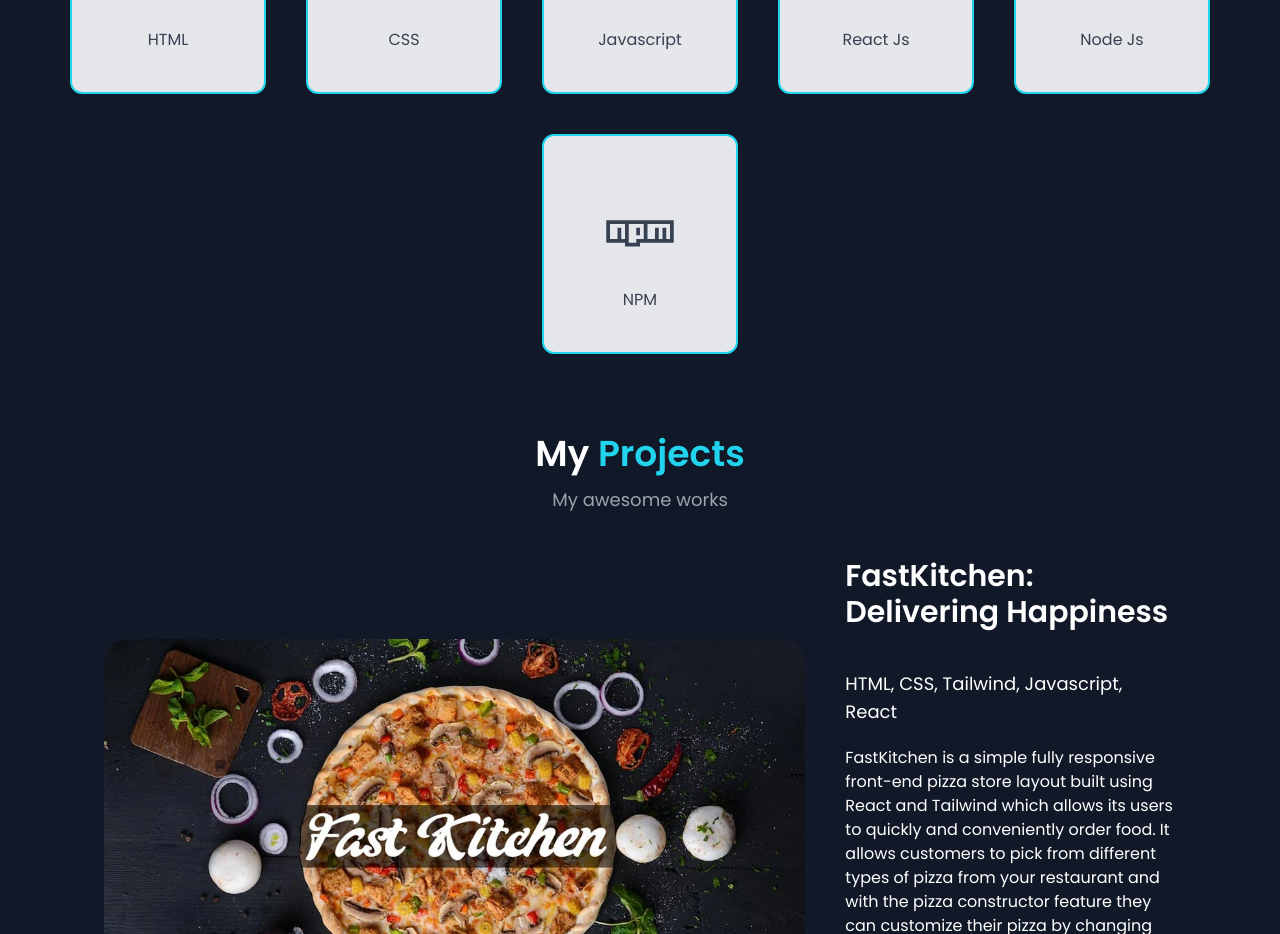
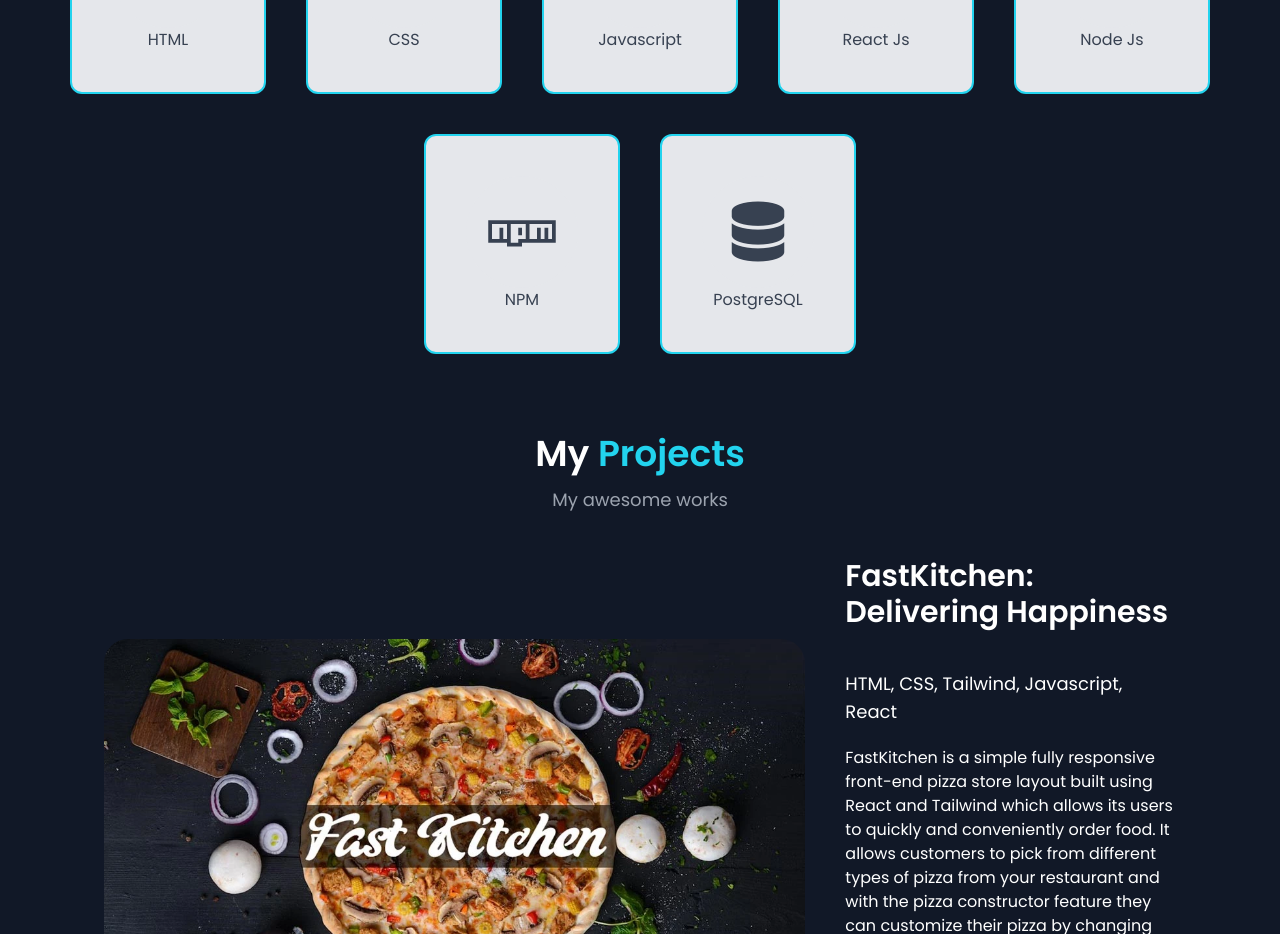
Before and after one commit to RutamBhagat/tailwind_portfolio, a React (Vite) app: page / in a window 1280 px wide. Shown: the part 1782-2716 px from the top of the page. Built offline with nearby package versions, Linux system fonts and the light colour scheme.

Commit message:
add postgresql

```diff
--- a/src/components/Skills.jsx
+++ b/src/components/Skills.jsx
@@ -26,6 +26,10 @@ const Skills = () => {
       logo: "fa-brands fa-npm",
       name: "NPM",
     },
+    {
+      logo: "fa-solid fa-database",
+      name: "PostgreSQL",
+    },
   ];
   return (
     <section id="skills" className="relative bg-gray-900 py-10">
```
